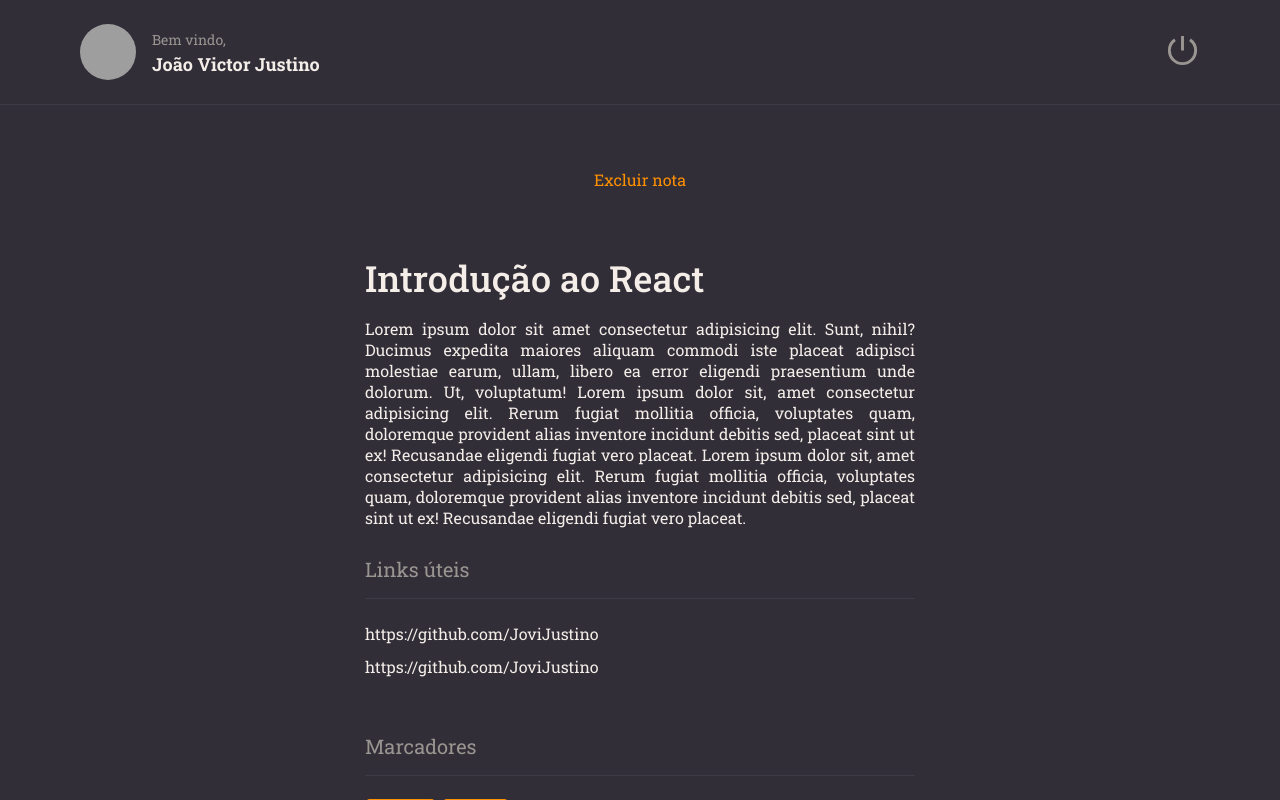
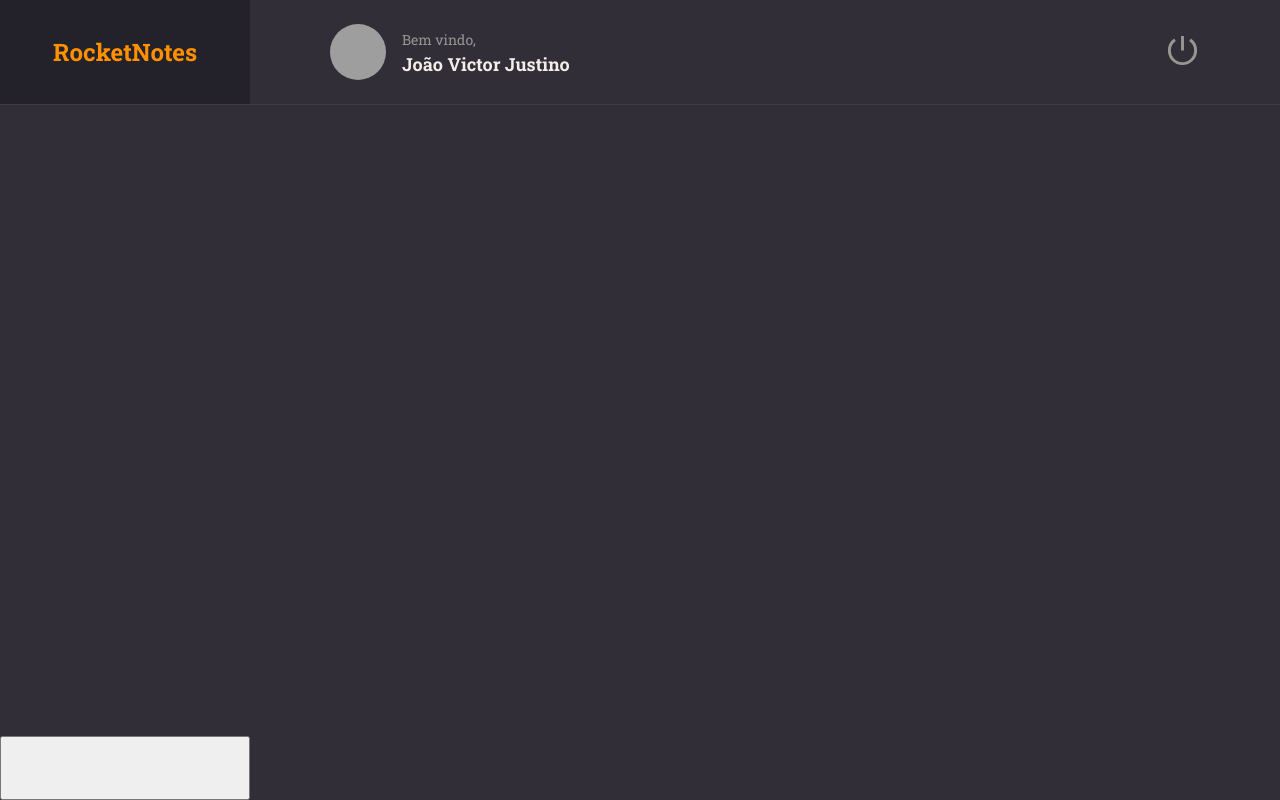
Before and after one commit to JoviJustino/notes-app, a React (Vite) app: page / in a window 1280 px wide. Built offline with nearby package versions, Linux system fonts and the light colour scheme; grey boxes are pictures that could not be loaded.

Commit message:
Criando a Home e Adicionando o Grid

```diff
--- a/src/main.jsx
+++ b/src/main.jsx
@@ -1,16 +1,17 @@
 import React from "react";
 import ReactDOM from "react-dom/client";
 import { ThemeProvider } from "styled-components";
-import GlobalStyles from "./pages/styles/global";
+import GlobalStyles from "./pages/styles/Global";
 
-import { Details } from "./pages/Details/Index";
+// import { Details } from "./pages/Details/Index";
+import { Home } from "./pages/Home/index";
 import theme from "./pages/styles/theme";
 
 ReactDOM.createRoot(document.getElementById("root")).render(
   <React.StrictMode>
     <ThemeProvider theme={theme}>
       <GlobalStyles />
-      <Details />
+      <Home />
     </ThemeProvider>
   </React.StrictMode>
 );
--- a/src/pages/Details/Index.jsx
+++ b/src/pages/Details/Index.jsx
@@ -50,7 +50,7 @@
 
         </Section>
 
-        <Button title="Entrar"  />
+        <Button title="Voltar"  />
 
       </Content>
     </main>
--- /dev/null
+++ b/src/pages/Home/index.jsx
@@ -0,0 +1,31 @@
+import {Container, Brand, Menu, Search, Content,NewNote} from "./styles"
+import { Header } from "../../components/Header";
+
+export function Home(){
+  return(
+    <Container>
+      <Brand>
+        <h1>RocketNotes</h1>
+      </Brand>
+
+      <Header/>
+
+      <Menu>
+
+      </Menu>
+
+      <Search>
+
+      </Search>
+
+      <Content>
+
+      </Content>
+
+      <NewNote>
+
+      </NewNote>
+
+    </Container>
+  );
+}
--- /dev/null
+++ b/src/pages/Home/styles.js
@@ -0,0 +1,51 @@
+import styled from "styled-components"
+
+export const Container = styled.div `
+width: 100% ;
+height:100vh;
+display:grid;
+grid-template-columns: 250px auto;
+grid-template-rows: 105px 128px auto 64px;
+grid-template-areas:
+"brand header"
+"menu search"
+"menu content"
+"newnote content";
+
+background-color: ${({theme}) => theme.COLORS.BACKGROUND_800 } ;
+`;
+
+export const Brand = styled.div `
+grid-area: brand ;
+
+display: flex ;
+justify-content: center ;
+align-items: center ;
+
+border-bottom-width: 1px ;
+border-bottom-style: solid ;
+border-bottom-color: ${({theme}) => theme.COLORS.BACKGROUND_700};
+background: ${({theme}) => theme.COLORS.BACKGROUND_900};
+
+>h1{
+  font-size: 24px ;
+  color: ${({theme}) => theme.COLORS.ORANGE};
+}
+`;
+
+export const Menu = styled.ul `
+grid-area: menu ;
+
+`;
+
+export const Search = styled.div `
+grid-area: search ;
+`;
+
+export const Content = styled.div `
+grid-area: content ;
+`;
+
+export const NewNote = styled.button `
+grid-area: newnote ;
+`;
--- a/src/pages/styles/theme.js
+++ b/src/pages/styles/theme.js
@@ -1,3 +1,4 @@
+
 export default {
   COLORS: {
     BACKGROUND_900: "#232129",
@@ -11,5 +12,6 @@
     GRAY_300: "#666360",
 
     RED: "#FF002E",
+
   },
 };
```
